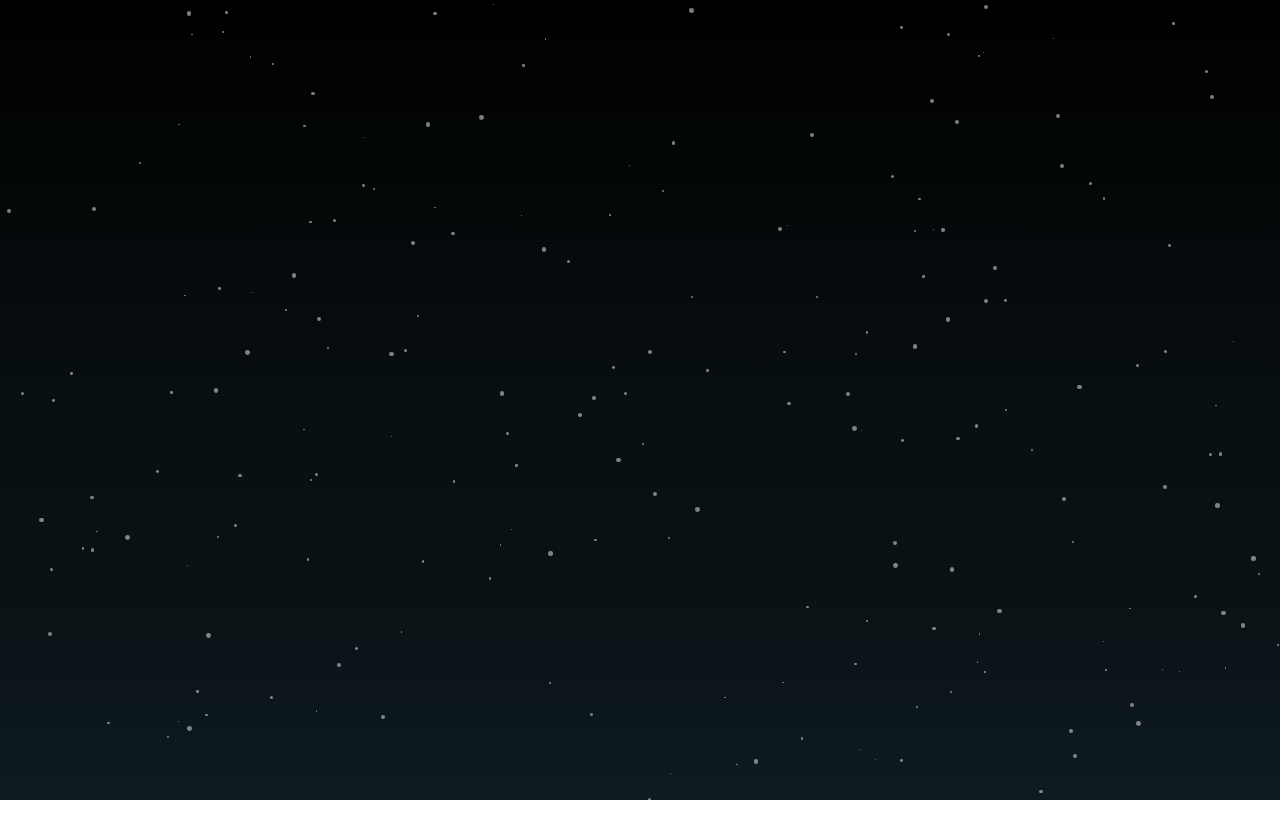
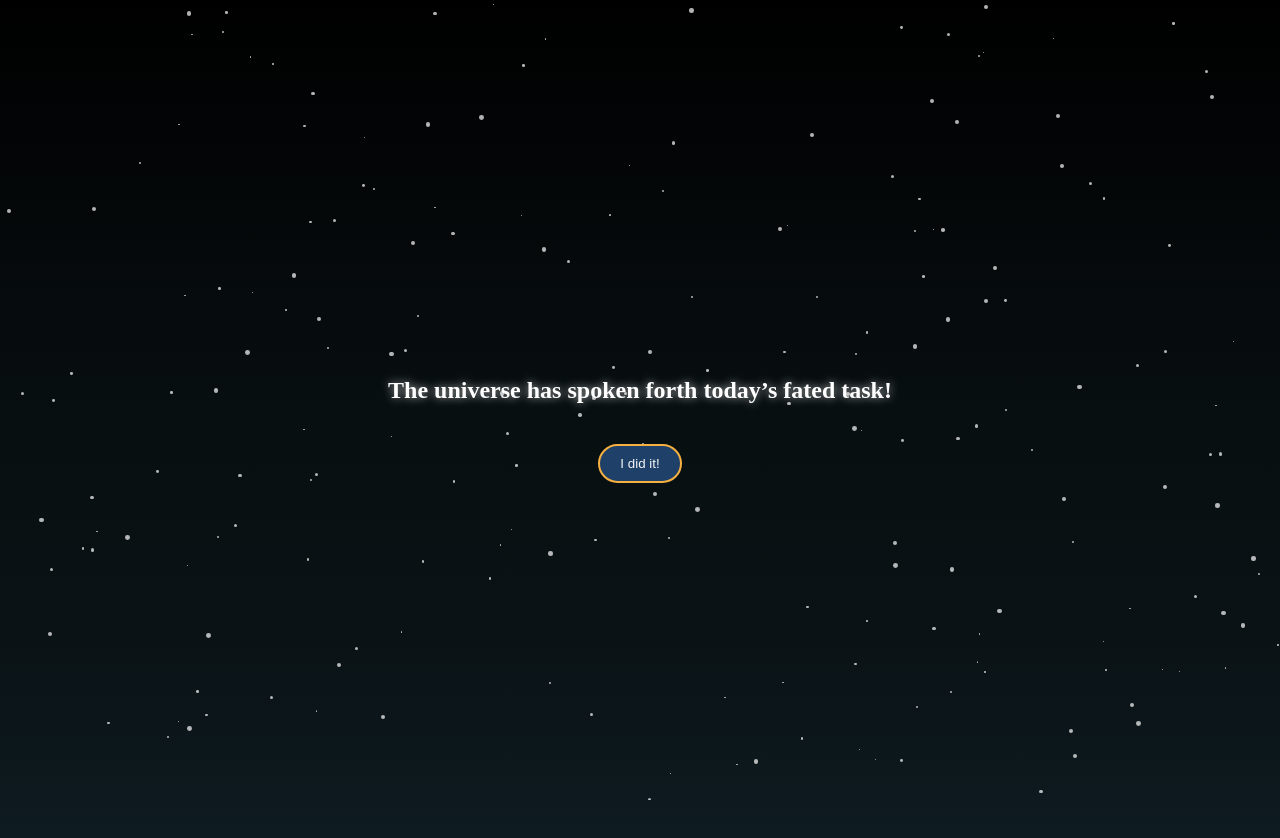
Before and after one commit to kimannle/AppleHacks2024, a React (Create React App) app in the folder frontend/: page /activity in a window 1280 px wide. Before the commit the page ends 800 px from the top, so only its background shows below. Built offline with nearby package versions, Linux system fonts and the light colour scheme.

Commit message:
Activity/Affirmations

```diff
--- a/frontend/src/pages/Activity.js
+++ b/frontend/src/pages/Activity.js
@@ -1,10 +1,12 @@
 import React from 'react';
-import '../styles/RegLog.css';
+import '../styles/AcAv.css';
 
 function Activity() {
     return (
-        <div>
+        <div className="ac-av">
+            <h2> The universe has spoken forth today’s fated task!</h2>
 
+            <button>I did it!</button>
         </div>
     )
 }
--- a/frontend/src/pages/Affirmation.js
+++ b/frontend/src/pages/Affirmation.js
@@ -1,5 +1,5 @@
 import React from 'react';
-import '../styles/RegLog.css';
+import '../styles/AcAv.css';
 
 function Affirmation() {
     return (
--- /dev/null
+++ b/frontend/src/styles/AcAv.css
@@ -0,0 +1,22 @@
+.ac-av {
+  display: flex;
+  flex-direction: column;
+  justify-content: center;
+  align-items: center;
+  min-height: 100vh;
+  text-align: center;
+  font-family: 'Lora', serif;
+  min-height: 100vh;
+  margin: 0;
+  padding: 0;
+  width: 100%;
+  height: 100%;
+  overflow-x: hidden;
+}
+
+.ac-av h1, h2 {
+    font-family: 'Playfair Display', serif;
+    color: #ffffff;
+    text-shadow: 0 0 10px rgba(255, 255, 255, 0.7);
+    margin-bottom: 20px;
+  }
```
Also changed, not shown: 1 other file (tests, documents, lock files or other folders).
